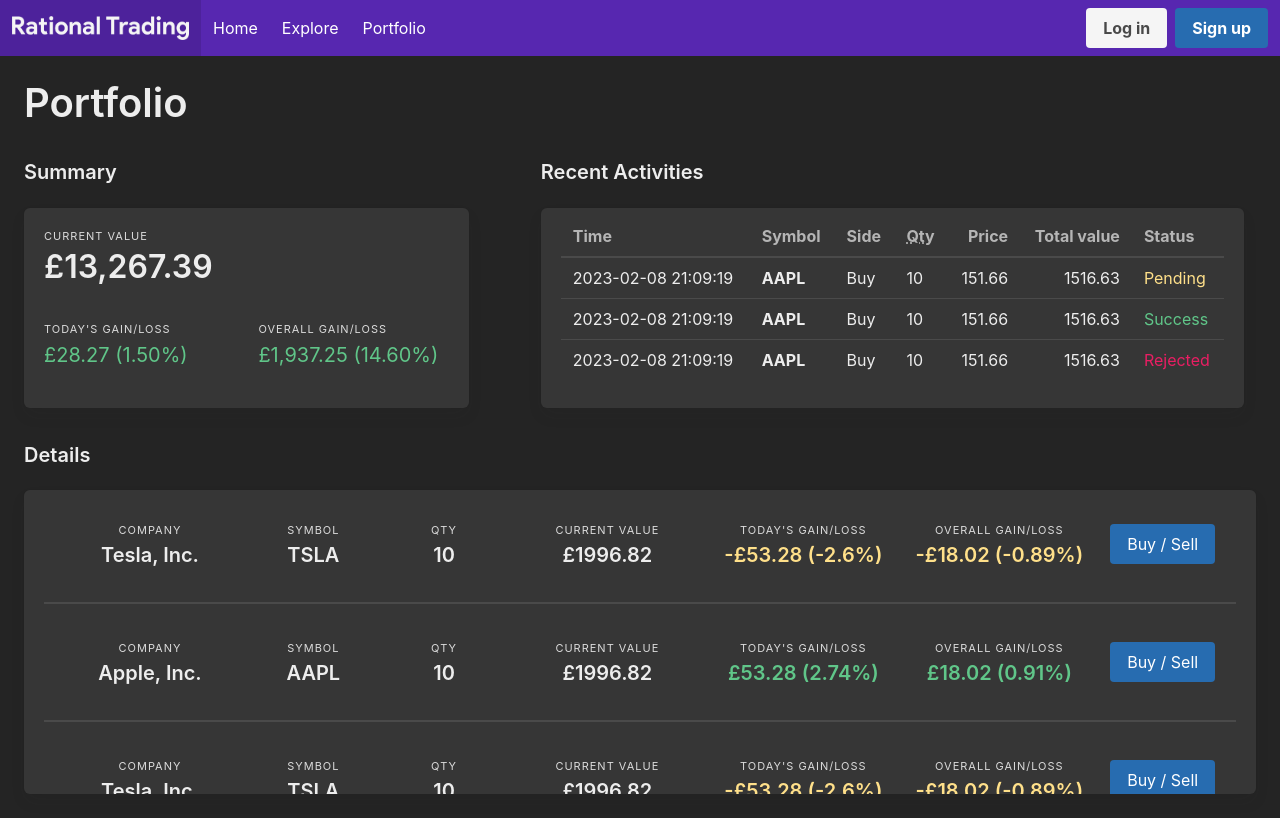
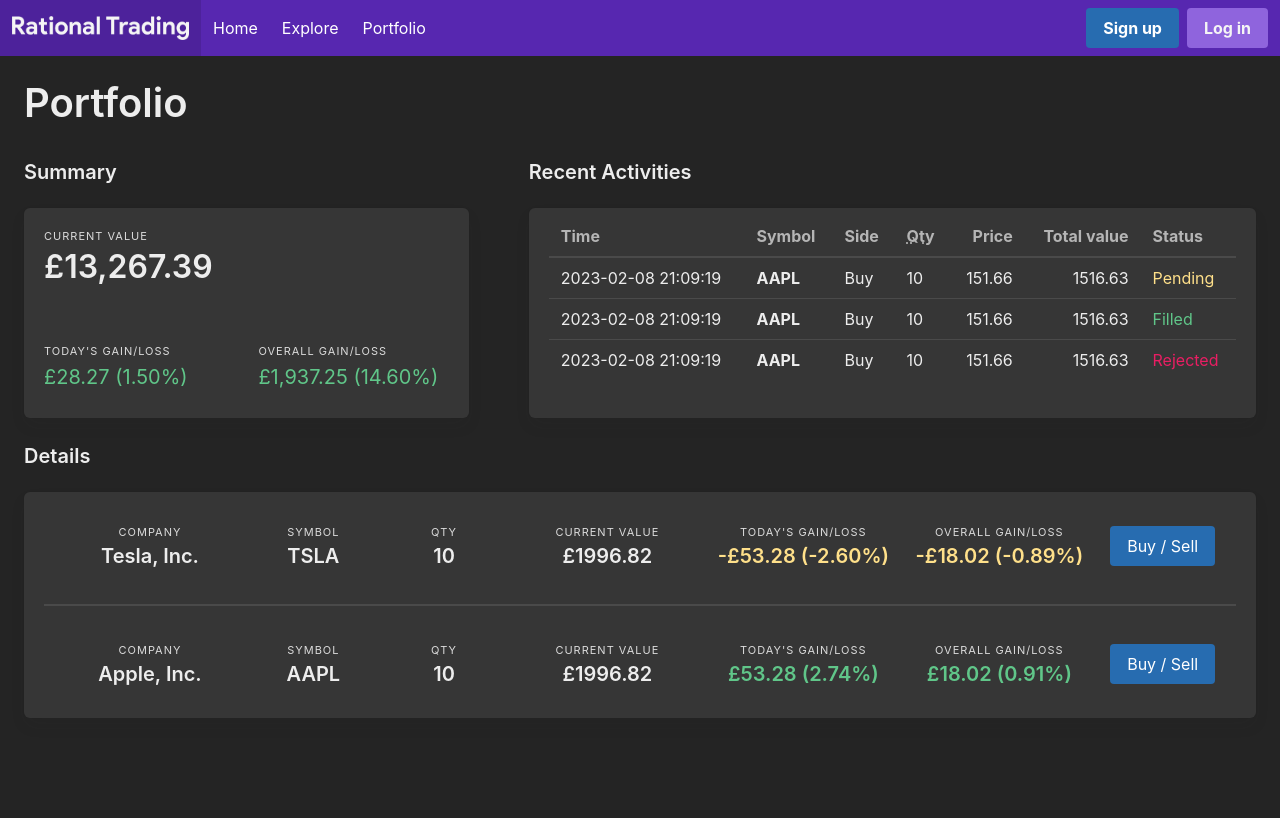
Before and after one commit to rational-trading/rational-trading, a SvelteKit app in the folder frontend/: page /portfolio in a window 1280 px wide. Built offline with nearby package versions, Linux system fonts and the light colour scheme.

Commit message:
Fixed several issues. Added global typing.

```diff
--- a/frontend/src/components/Activity.svelte
+++ b/frontend/src/components/Activity.svelte
@@ -1,4 +1,7 @@
 <script lang="ts">
+    /* eslint-disable import/first */
+    import type { Status } from "$types/status";
+
     interface Activity {
         time: string;
         symbol: string;
@@ -6,17 +9,18 @@
         qty: number;
         price: number;
         totalVal: number;
-        status: string;
+        status: Status;
     }
 
     export let data: Activity;
 
-    let color = "warning";
-    if (data.status === "Success") {
-        color = "success";
-    } else if (data.status === "Rejected") {
-        color = "danger";
-    }
+    const statusColors = {
+        Filled: "success",
+        Pending: "warning",
+        Rejected: "danger",
+    };
+
+    $: color = statusColors[data.status];
 </script>
 
 <tr>
--- a/frontend/src/components/Asset.svelte
+++ b/frontend/src/components/Asset.svelte
@@ -1,8 +1,4 @@
 <script lang="ts">
-    function round(value: number): number {
-        return Math.round(100 * value) / 100;
-    }
-
     interface Asset {
         company: string;
         symbol: string;
@@ -48,9 +44,10 @@
             <div>
                 <p class="heading">Today's gain/loss</p>
                 <p class="title is-5 has-text-{colorToday}">
-                    {data.glToday >= 0 ? "" : "-"}£{Math.abs(data.glToday)} ({round(
-                        (data.glToday / (data.currentVal - data.glToday)) * 100,
-                    )}%)
+                    {data.glToday >= 0 ? "" : "-"}£{Math.abs(data.glToday)} ({(
+                        (data.glToday / (data.currentVal - data.glToday)) *
+                        100
+                    ).toFixed(2)}%)
                 </p>
             </div>
         </div>
@@ -58,10 +55,10 @@
             <div>
                 <p class="heading">Overall gain/loss</p>
                 <p class="title is-5 has-text-{colorOverall}">
-                    {data.glOverall >= 0 ? "" : "-"}£{Math.abs(data.glOverall)} ({round(
+                    {data.glOverall >= 0 ? "" : "-"}£{Math.abs(data.glOverall)} ({(
                         (data.glOverall / (data.currentVal - data.glOverall)) *
-                            100,
-                    )}%)
+                        100
+                    ).toFixed(2)}%)
                 </p>
             </div>
         </div>
--- a/frontend/src/components/Watchlist.svelte
+++ b/frontend/src/components/Watchlist.svelte
@@ -16,11 +16,7 @@
     }
 </script>
 
-<tr
-    class={selected ? "is-selected" : ""}
-    style="cursor: pointer;"
-    on:click={() => click()}
->
+<tr class:is-selected={selected} style="cursor: pointer;" on:click={click}>
     <th class="has-text-left">{data.symbol}</th>
     <td class="has-text-right">{data.last}</td>
     <td class="has-text-right has-text-{color}">{data.chg}</td>
--- a/frontend/src/routes/+layout.svelte
+++ b/frontend/src/routes/+layout.svelte
@@ -8,20 +8,6 @@
     <a class="navbar-item" href="/">
       <img src="/logo.png" width="177" height="50" alt="logo" />
     </a>
-
-    <!-- mobile burger ignore for now
-    <a
-      role="button"
-      class="navbar-burger"
-      aria-label="menu"
-      aria-expanded="false"
-      data-target="navbarBasicExample"
-    >
-      <span aria-hidden="true" />
-      <span aria-hidden="true" />
-      <span aria-hidden="true" />
-    </a>
-  -->
   </div>
 
   <div class="navbar-menu">
@@ -36,11 +22,11 @@
     <div class="navbar-end">
       <div class="navbar-item">
         <div class="buttons">
-          <a href="/" class="button is-light">
-            <strong>Log in</strong>
-          </a>
           <a href="/" class="button is-info">
             <strong>Sign up</strong>
+          </a>
+          <a href="/" class="button is-primary is-light has-text-light">
+            <strong>Log in</strong>
           </a>
         </div>
       </div>
--- a/frontend/src/routes/portfolio/+page.svelte
+++ b/frontend/src/routes/portfolio/+page.svelte
@@ -1,24 +1,74 @@
-<script>
+<script lang="ts">
     import Activity from "$components/Activity.svelte";
     import Asset from "$components/Asset.svelte";
+
+    import { Status } from "$types/status";
+
+    const activities = [
+        {
+            time: "2023-02-08 21:09:19",
+            symbol: "AAPL",
+            side: "Buy",
+            qty: 10,
+            price: 151.66,
+            totalVal: 1516.63,
+            status: Status.Pending,
+        },
+        {
+            time: "2023-02-08 21:09:19",
+            symbol: "AAPL",
+            side: "Buy",
+            qty: 10,
+            price: 151.66,
+            totalVal: 1516.63,
+            status: Status.Filled,
+        },
+        {
+            time: "2023-02-08 21:09:19",
+            symbol: "AAPL",
+            side: "Buy",
+            qty: 10,
+            price: 151.66,
+            totalVal: 1516.63,
+            status: Status.Rejected,
+        },
+    ];
+    const assets = [
+        {
+            company: "Tesla, Inc.",
+            symbol: "TSLA",
+            qty: 10,
+            currentVal: 1996.82,
+            glToday: -53.28,
+            glOverall: -18.02,
+        },
+        {
+            company: "Apple, Inc.",
+            symbol: "AAPL",
+            qty: 10,
+            currentVal: 1996.82,
+            glToday: 53.28,
+            glOverall: 18.02,
+        },
+    ];
 </script>
 
 <div class="block mt-5 ml-5">
     <h1 class="title is-2">Portfolio</h1>
 </div>
 
-<div class="columns mt-5" style="width: calc(100vw + 12px);">
+<div class="columns mt-5" style="height: 17rem; width: calc(100vw + 12px);">
     <div class="column is-two-fifths">
         <h2 class="title is-5 ml-5">Summary</h2>
         <div
             class="box mx-5 has-background-grey-darker"
-            style="height: 25vh; overflow-y: scroll;"
-        >
+            style="height: 85%; overflow-y: auto;">
             <div>
                 <p class="heading">Current value</p>
                 <p class="title">£13,267.39</p>
             </div>
-            <div class="columns mt-5">
+            <div class="block" style="height: 20%" />
+            <div class="columns">
                 <div class="column">
                     <div>
                         <p class="heading">Today's gain/loss</p>
@@ -37,16 +87,11 @@
         </div>
     </div>
 
-    <div class="column">
+    <div class="column px-0">
         <h2 class="title is-5 ml-5">Recent Activities</h2>
         <div
             class="box mx-5 py-2 has-background-grey-darker"
-            style="height: 25vh;"
-        >
-            <div
-                class="table-container"
-                style="height: 100%; overflow-y: scroll;"
-            >
+            style="height: 85%; overflow-y: auto;">
             <table class="table is-fullwidth is-dark">
                 <thead>
                     <tr>
@@ -54,108 +99,32 @@
                         <th class="has-text-left">Symbol</th>
                         <th class="has-text-left">Side</th>
                         <th class="has-text-left"
-                                ><abbr title="Quantity">Qty</abbr></th
-                            >
+                            ><abbr title="Quantity">Qty</abbr></th>
                         <th>Price</th>
                         <th>Total value</th>
                         <th class="has-text-left">Status</th>
                     </tr>
                 </thead>
                 <tbody>
-                        <Activity
-                            data={{
-                                time: "2023-02-08 21:09:19",
-                                symbol: "AAPL",
-                                side: "Buy",
-                                qty: 10,
-                                price: 151.66,
-                                totalVal: 1516.63,
-                                status: "Pending",
-                            }}
-                        />
-                        <Activity
-                            data={{
-                                time: "2023-02-08 21:09:19",
-                                symbol: "AAPL",
-                                side: "Buy",
-                                qty: 10,
-                                price: 151.66,
-                                totalVal: 1516.63,
-                                status: "Success",
-                            }}
-                        />
-                        <Activity
-                            data={{
-                                time: "2023-02-08 21:09:19",
-                                symbol: "AAPL",
-                                side: "Buy",
-                                qty: 10,
-                                price: 151.66,
-                                totalVal: 1516.63,
-                                status: "Rejected",
-                            }}
-                        />
+                    {#each activities as item}
+                        <Activity data={item} />
+                    {/each}
                 </tbody>
             </table>
         </div>
     </div>
 </div>
-</div>
 
-<div class="block my-5">
+<div class="block mt-5">
     <h2 class="title is-5 ml-5">Details</h2>
     <div
         class="box mx-5 has-background-grey-darker"
-        style="height: 38vh; overflow-y: auto;"
-    >
-        <Asset
-            data={{
-                company: "Tesla, Inc.",
-                symbol: "TSLA",
-                qty: 10,
-                currentVal: 1996.82,
-                glToday: -53.28,
-                glOverall: -18.02,
-            }}
-        />
-
+        style="height: 85%; overflow-y: auto;">
+        {#each assets as item, i}
+            <Asset data={item} />
+            {#if i < assets.length - 1}
                 <hr style="background: #4a4a4a;" />
-
-        <Asset
-            data={{
-                company: "Apple, Inc.",
-                symbol: "AAPL",
-                qty: 10,
-                currentVal: 1996.82,
-                glToday: 53.28,
-                glOverall: 18.02,
-            }}
-        />
-
-        <hr style="background: #4a4a4a;" />
-
-        <Asset
-            data={{
-                company: "Tesla, Inc.",
-                symbol: "TSLA",
-                qty: 10,
-                currentVal: 1996.82,
-                glToday: -53.28,
-                glOverall: -18.02,
-            }}
-        />
-
-        <hr style="background: #4a4a4a;" />
-
-        <Asset
-            data={{
-                company: "Apple, Inc.",
-                symbol: "AAPL",
-                qty: 10,
-                currentVal: 1996.82,
-                glToday: 53.28,
-                glOverall: 18.02,
-            }}
-        />
+            {/if}
+        {/each}
     </div>
 </div>
--- /dev/null
+++ b/frontend/src/types/status.ts
@@ -0,0 +1,6 @@
+/* eslint-disable no-shadow */
+export enum Status {
+    Filled = "Filled",
+    Pending = "Pending",
+    Rejected = "Rejected",
+}
--- a/frontend/src/variables.scss
+++ b/frontend/src/variables.scss
@@ -7,6 +7,8 @@ $body-overflow-y: auto;
 
 /* The primary color; should only use for navbar */
 $primary: #5727b0;
+$primary-light: #8f64dd;
+$primary-dark: #2b1358;
 
 /* Neutral color; everything that 1. Is not related to price going up / down and 2. Needs some color */
 $info: #276cb0;
--- a/frontend/svelte.config.js
+++ b/frontend/svelte.config.js
@@ -23,6 +23,7 @@ const config = {
     alias: {
       $lib: 'src/lib/',
       $components: 'src/components/',
+      $types: 'src/types/',
     },
   },
 };
```
Also changed, not shown: frontend/src/routes/explore/+page.svelte (+64 -68 lines), frontend/.eslintrc.cjs. Lines whose indentation alone changed are shown as unchanged.
